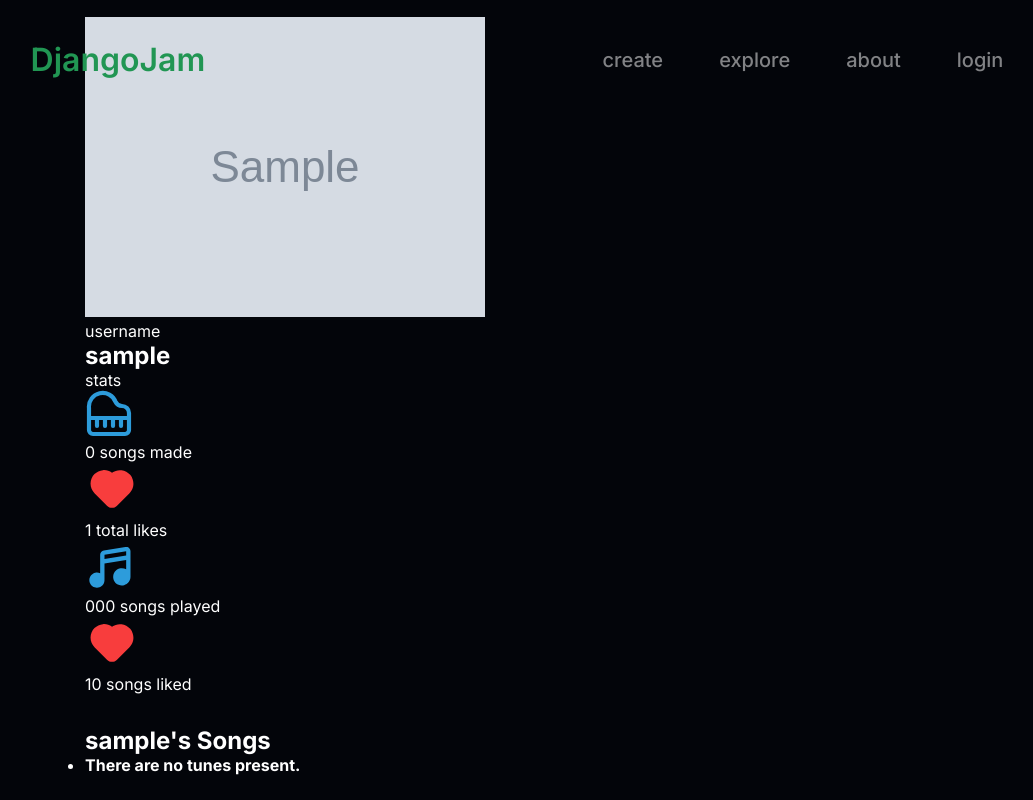
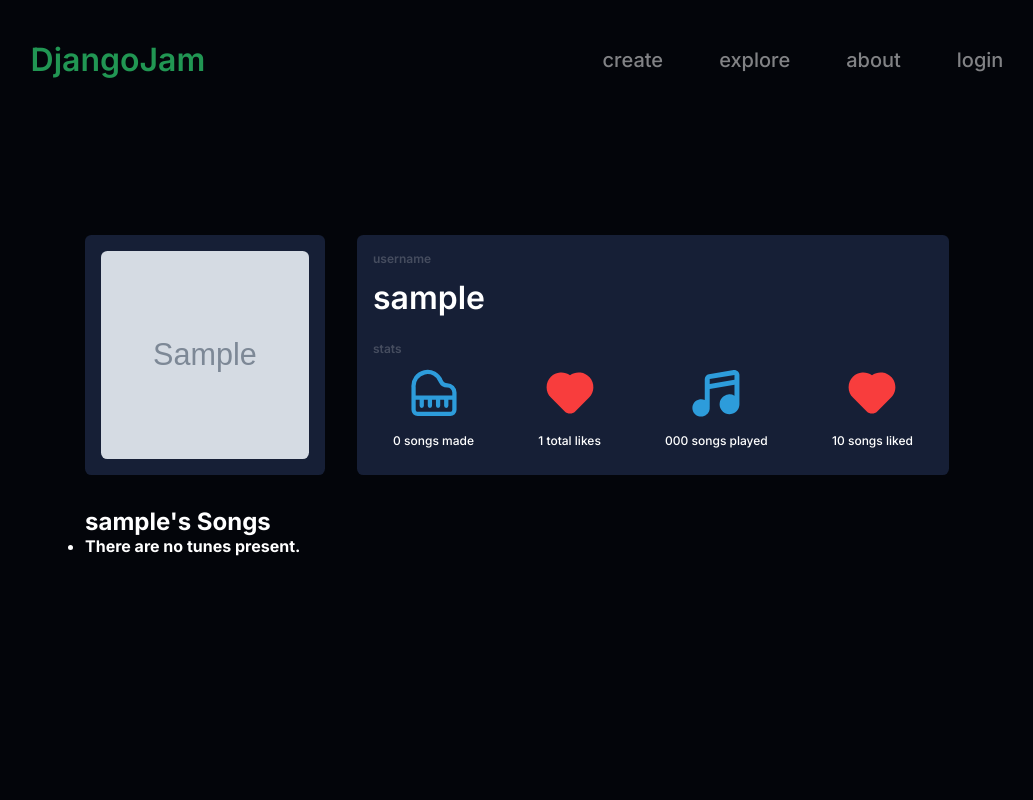
Before and after one commit to Team-5A/DjangoJam, a Django app: template templates/django_jam_app/profile.html in a window 1280 px wide. Shown: the whole page, without its empty margins (123-1156 px from the left). Run offline with Django 4.2, Linux system fonts and the light colour scheme; the template is opened without the code that fills it: most values are stand-ins (such as "Sample title", 1, 10 or a date in 2020); grey boxes marked "Sample" are stand-in pictures; data that the repository does not hold is empty.

Commit message:
feat: top of profile grid

```diff
--- a/static/css/base.css
+++ b/static/css/base.css
@@ -6,6 +6,7 @@
 
 :root {
   --bg-color: #03050a;
+  --bg-color-light: #161f36;
   --text-color: #ffffff;
   --primary-color: #219653;
   --primary-color-bright: #27ae60;
--- a/static/css/profile.css
+++ b/static/css/profile.css
@@ -14,3 +14,106 @@ main {
   width: 100%;
   max-width: 54rem;
 }
+
+.profile-top {
+  --height: 15rem;
+
+  display: flex;
+  flex-direction: row;
+  gap: 2rem;
+  width: 100%;
+  height: var(--height);
+}
+
+.profile-picture {
+  width: var(--height);
+  height: 100%;
+  border-radius: 0.4rem;
+  padding: 1rem;
+  background-color: var(--bg-color-light);
+}
+
+.profile-picture img {
+  width: 100%;
+  height: 100%;
+  object-fit: cover;
+  border-radius: 0.4rem;
+}
+
+.profile-info {
+  display: flex;
+  flex-direction: column;
+  gap: 0.5rem;
+  flex-grow: 1;
+  background-color: var(--bg-color-light);
+  border-radius: 0.4rem;
+  padding: 1rem;
+}
+
+.profile-info .tag {
+  font-size: 0.75rem;
+  font-weight: var(--bold);
+  opacity: 0.2;
+  margin-bottom: 0.75rem;
+}
+
+.profile-info .username {
+  font-size: 2rem;
+  font-weight: var(--bold);
+  margin-bottom: 1rem;
+}
+
+.profile-stats {
+  display: flex;
+  flex-direction: row;
+  justify-content: space-between;
+  margin-top: 0.8rem;
+  column-gap: 1.5rem;
+  row-gap: 2.5rem;
+  /* flex-wrap: wrap; */
+}
+
+.profile-stats .profile-stat {
+  display: flex;
+  flex-direction: column;
+  align-items: center;
+  gap: 1rem;
+  flex-grow: 1;
+}
+
+.profile-stats .profile-stat p {
+  font-size: 0.75rem;
+  font-weight: var(--semibold);
+  text-align: center;
+}
+
+.profile-stats .profile-stat img {
+  --size: clamp(2rem, 100%, 3rem);
+  width: var(--size);
+  height: var(--size);
+  user-select: none;
+  -webkit-user-drag: none;
+}
+
+@media screen and (max-width: 768px) {
+  main {
+    margin-top: -5rem;
+  }
+
+  .profile-top {
+    flex-direction: column;
+    gap: 1.5rem;
+    height: auto;
+  }
+
+  .profile-picture {
+    width: 100%;
+    height: var(--height);
+  }
+}
+
+@media screen and (max-height: 768px) {
+  main {
+    margin-top: 5vh;
+  }
+}
--- a/templates/django_jam_app/profile.html
+++ b/templates/django_jam_app/profile.html
@@ -36,7 +36,7 @@
         <div class="profile-info">
           <div>
             <p class="tag">username</p>
-            <h1>{{ user_profile.user.username }}</h1>
+            <h1 class="username">{{ user_profile.user.username }}</h1>
           </div>
 
           <div>
```
Also changed, not shown: static/images/icons/heart.svg, static/images/icons/note.svg, static/images/icons/piano.svg.
